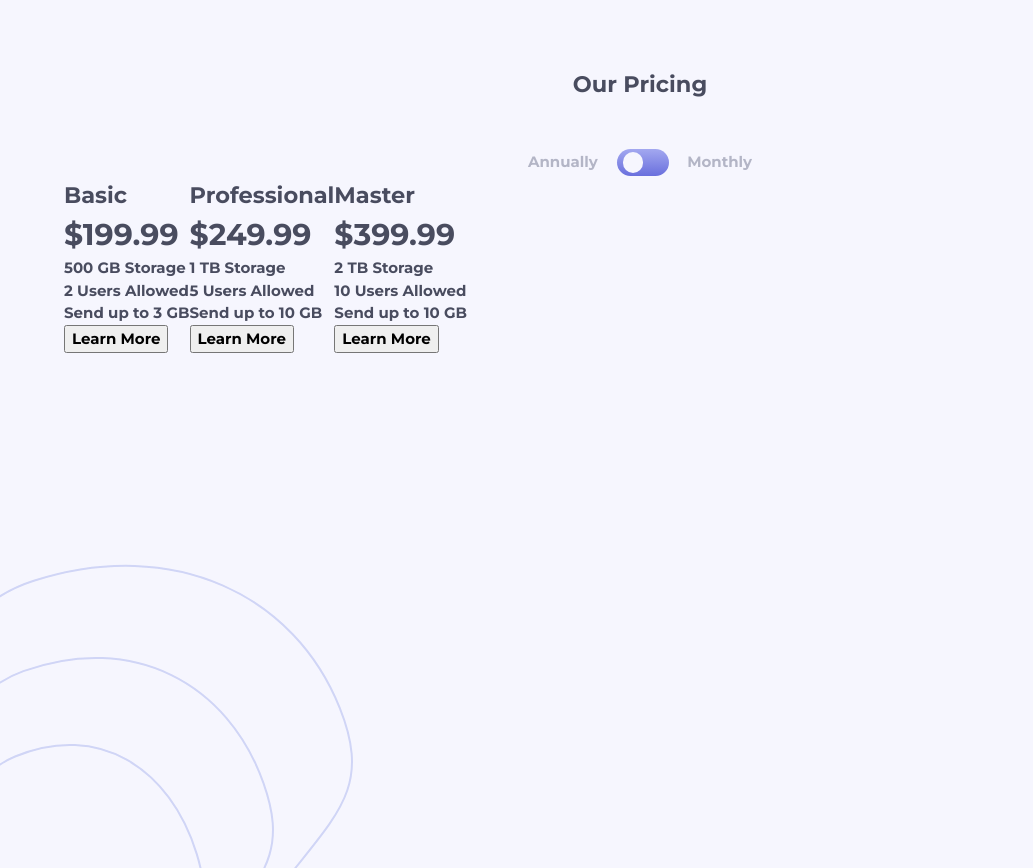
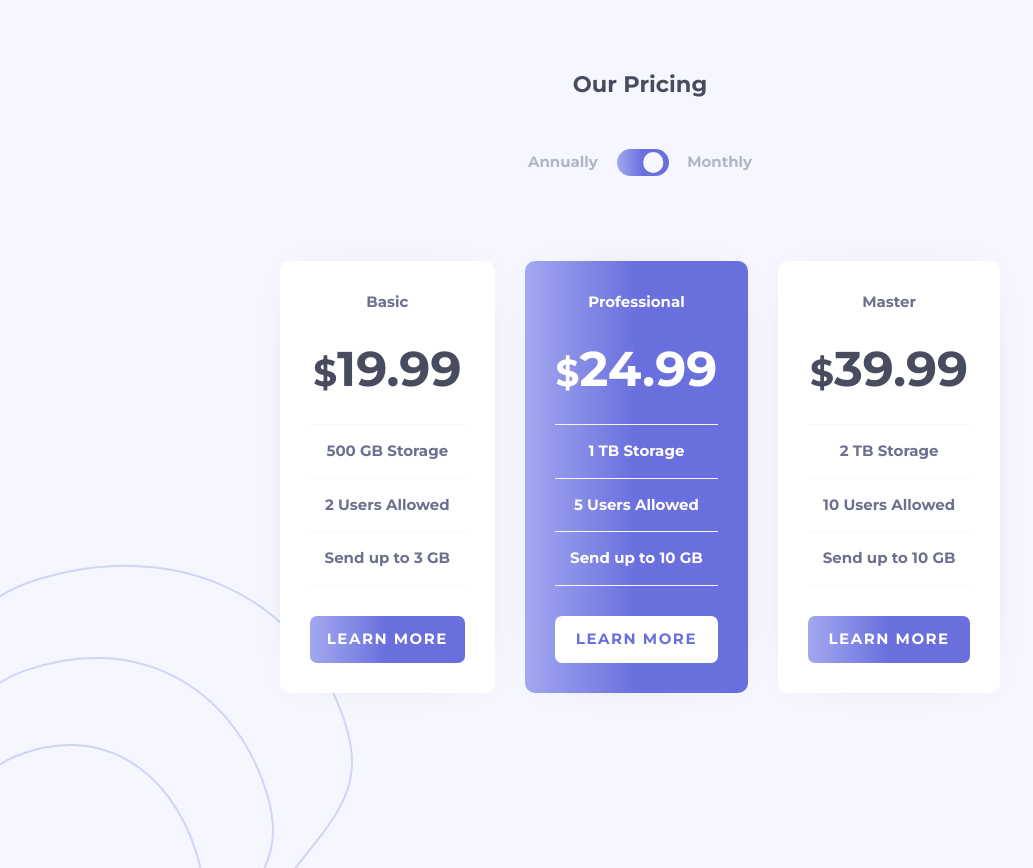
Before and after one commit to JuanMartinRivas/pricing-component-with-toggle-master, a website built with Parcel: page index.html in a window 1280 px wide. Shown: the whole page, without its empty margins (0-1033 px from the left). Built offline with nearby package versions, Linux system fonts and the light colour scheme.

Commit message:
Styling cards
Adding colors, hover effects, etc to the cards to make them look as close to the design as possible

```diff
--- a/app/scss/_colors.scss
+++ b/app/scss/_colors.scss
@@ -1,5 +1,7 @@
 // Primary
-$linear-gradient: linear-gradient(hsl(236, 72%, 79%), hsl(237, 63%, 64%));
+$linear-gradient: linear-gradient(to right, hsl(236, 72%, 79%), hsl(237, 63%, 64%) 50%);
+$purple:hsl(237, 63%, 64%);
+$very-light-purple:hsl(236, 72%, 79%);
 // Neutral
 $very-light-grayish-blue:hsl(240, 78%, 98%);
 $light-grayish-blue:hsl(234, 14%, 74%);
--- a/app/scss/_main.scss
+++ b/app/scss/_main.scss
@@ -13,4 +13,94 @@ main {
         justify-content: center;
         gap: 1em;
     }
+
+    .cards-container {
+        margin-top: 5.5em;
+        margin-bottom: 4em;
+        justify-content: center;
+        gap: 2em;
+
+        .card {
+            background-color: #FFF;
+            border-radius: 10px;
+            box-shadow: 0 0 50px -40px #00000080;
+            -webkit-box-shadow: 0 0 50px -40px #00000080;
+            -moz-box-shadow: 0 0 50px -40px #00000080;
+            padding: 2em;
+
+            .card__header {
+                font-size: 1rem;
+                text-align: center;
+                color: $grayish-blue;
+            }
+
+            .card__pricing {
+                font-size: 2.5rem;
+                text-align: center;
+                margin-top: .5em;
+                margin-bottom: .5em;
+            }
+
+            .card__pricing-span {
+                font-size: 3.25rem;
+            }
+
+            .card__info {
+                font-size: 1rem;
+                text-align: center;
+                color: $grayish-blue;
+                border-top: solid 1px $very-light-grayish-blue;
+                padding: 1em;
+
+                &--bottom {
+                    border-bottom: solid 1px $very-light-grayish-blue;
+                }
+            }
+
+            .card__button {
+                width: 100%;
+                margin-top: 2em;
+                text-transform: uppercase;
+                color: #FFF;
+                background: $linear-gradient border-box;
+                border-radius: 7px;
+                border: solid 1px transparent;
+                letter-spacing: .1em;
+                padding: .75em;
+                cursor: pointer;
+                transition: .25s;
+
+                &:hover {
+                    color: $purple;
+                    background: #FFF;
+                    border: solid 1px $purple;
+                }
+            }
+
+            &--purple {
+                background: $linear-gradient;
+                color: #FFF;
+
+                .card__header {
+                    color: #FFF;
+                }
+
+                .card__info {
+                    color: #FFF;
+                }
+
+                .card__button {
+                    border: solid 1px transparent;
+                    background: #FFF;
+                    color: $purple;
+
+                    &:hover {
+                        color: #FFF;
+                        background: $linear-gradient border-box;
+                        border: solid 1px #FFF;
+                    }
+                }
+            }
+        }
+    }
 }
--- a/index.html
+++ b/index.html
@@ -16,16 +16,16 @@
       <h1 class="main__title">Our Pricing</h1>
       <div class="toggle-container row row--mobile">
         <label for="toggle" class="toggle-container__label">Annually</label>
-        <input type="checkbox" id="toggle" class="toggle-container__input">
+        <input type="checkbox" id="toggle" class="toggle-container__input" checked>
         <label for="toggle" class="toggle-container__label">Monthly</label>
       </div>
-      <div class="row">
+      <div class="cards-container row">
         <div class="card">
           <h2 class="card__header">Basic</h2>
           <h1 class="card__pricing">&dollar;<span class="card__pricing-span"></span></h1>
           <p class="card__info">500 GB Storage</p>
           <p class="card__info">2 Users Allowed</p>
-          <p class="card__info">Send up to 3 GB</p>
+          <p class="card__info card__info--bottom">Send up to 3 GB</p>
           <button class="card__button">Learn More</button>
         </div>
         <div class="card card--purple">
@@ -33,7 +33,7 @@
           <h1 class="card__pricing">&dollar;<span class="card__pricing-span"></span></h1>
           <p class="card__info">1 TB Storage</p>
           <p class="card__info">5 Users Allowed</p>
-          <p class="card__info">Send up to 10 GB</p>
+          <p class="card__info card__info--bottom">Send up to 10 GB</p>
           <button class="card__button">Learn More</button>
         </div>
         <div class="card">
@@ -41,7 +41,7 @@
           <h1 class="card__pricing">&dollar;<span class="card__pricing-span"></span></h1>
           <p class="card__info">2 TB Storage</p>
           <p class="card__info">10 Users Allowed</p>
-          <p class="card__info">Send up to 10 GB</p>
+          <p class="card__info card__info--bottom">Send up to 10 GB</p>
           <button class="card__button">Learn More</button>
         </div>
       </div>
```
